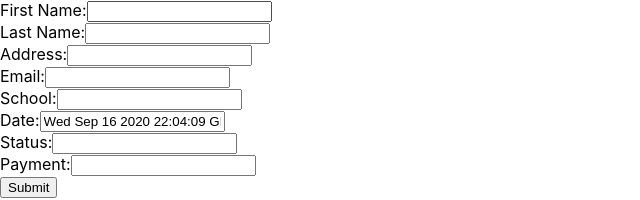
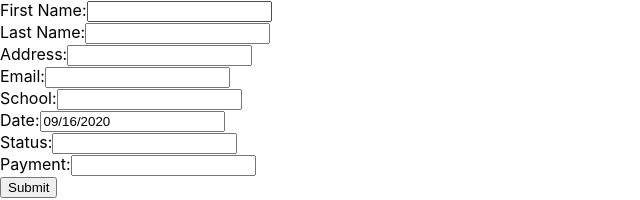
Before and after one commit to npetrangelo/Practice-Web-App, a React (Create React App) app: page / in a window 1280 px wide. Shown: the top 200 px of the page, without its empty margins (0-640 px from the left). Built offline with nearby package versions, Linux system fonts and the light colour scheme.

Commit message:
Added Datepicker

```diff
--- a/src/RegistrationForm.js
+++ b/src/RegistrationForm.js
@@ -1,4 +1,6 @@
 import React from 'react';
+import DatePicker from "react-datepicker";
+import "react-datepicker/dist/react-datepicker.css";
 import App from "./App";
 
 class RegistrationForm extends React.Component {
@@ -10,21 +12,40 @@ class RegistrationForm extends React.Component {
             address: '',
             email: '',
             school: '',
-            date: new Date(),
+            startDate: new Date(),
             status: '',
             payment: '',
         };
 
         this.handleChange = this.handleChange.bind(this);
+        this.handleDateChange = this.handleDateChange.bind(this);
         this.handleSubmit = this.handleSubmit.bind(this);
+    }
+
+    contains(target, pattern) {
+        var value = 0;
+        pattern.forEach(word => {
+            value += target.includes(word);
+        });
+        return (value === 1);
     }
 
     handleChange(event) {
         this.setState({[event.target.name]: event.target.value});
     }
 
+    handleDateChange(date) {
+        this.setState({
+            startDate: date
+        });
+    }
+
     handleSubmit(event) {
-        alert('A first name was submitted: ' + this.state.firstName);
+        if (new RegExp(' \n123456789').test(this.state.firstName)) {
+            alert("Invalid First Name");
+        } else {
+            alert('A first name was submitted: ' + this.state.firstName);
+        }
         event.preventDefault();
     }
 
@@ -53,22 +74,22 @@ class RegistrationForm extends React.Component {
                 <br/>
                 <label>
                     School:
-                    <input type="text" name='email' value={this.state.school} onChange={this.handleChange} />
+                    <input type="text" name='school' value={this.state.school} onChange={this.handleChange} />
                 </label>
                 <br/>
                 <label>
                     Date:
-                    <input type="text" name='email' value={this.state.date} onChange={this.handleChange} />
+                    <DatePicker selected={this.state.startDate} onChange={this.handleDateChange} />
                 </label>
                 <br/>
                 <label>
                     Status:
-                    <input type="text" name='email' value={this.state.status} onChange={this.handleChange} />
+                    <input type="text" name='status' value={this.state.status} onChange={this.handleChange} />
                 </label>
                 <br/>
                 <label>
                     Payment:
-                    <input type="text" name='email' value={this.state.payment} onChange={this.handleChange} />
+                    <input type="text" name='payment' value={this.state.payment} onChange={this.handleChange} />
                 </label>
                 <br/>
                 <input type="submit" value="Submit" />
```
